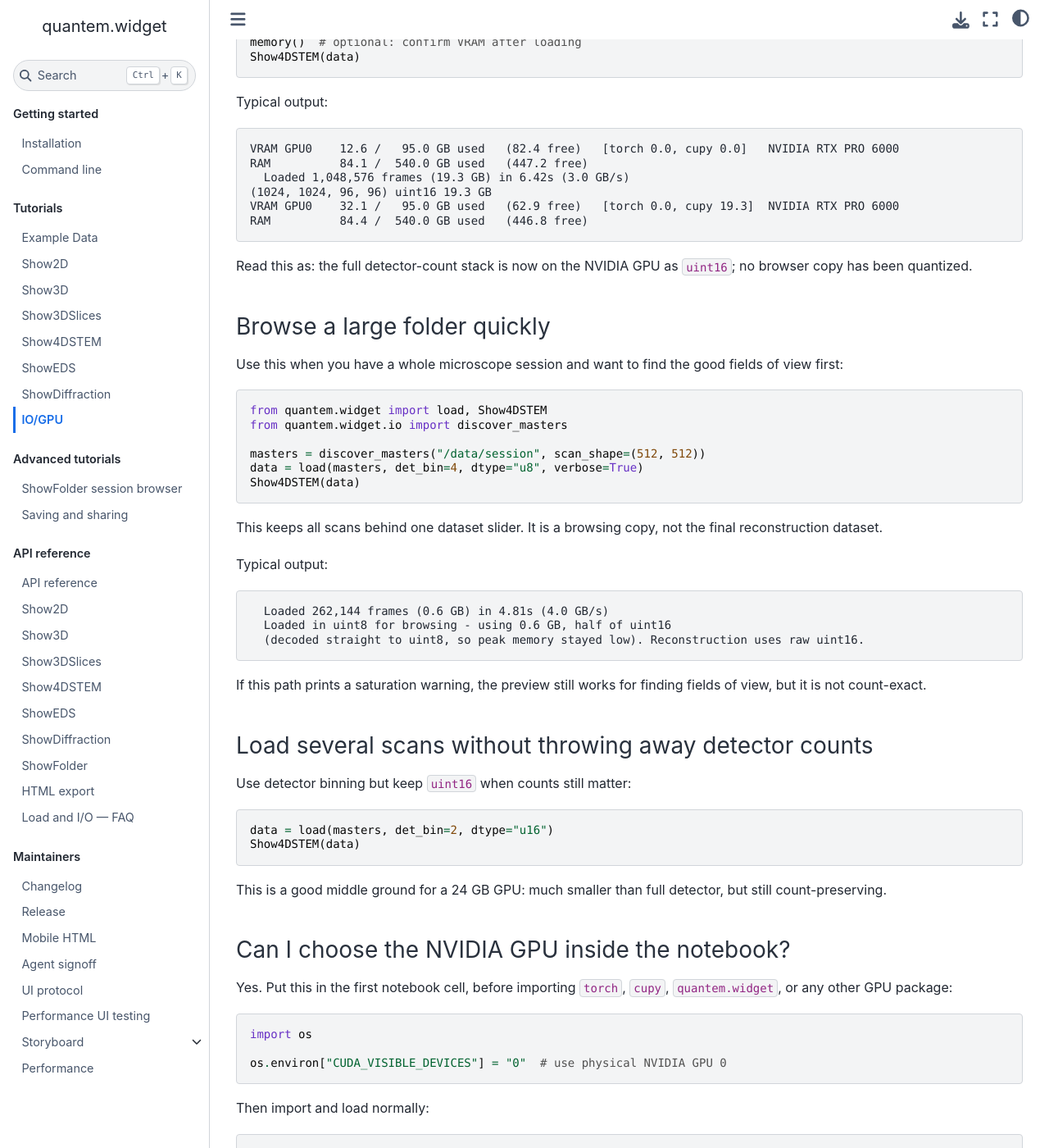
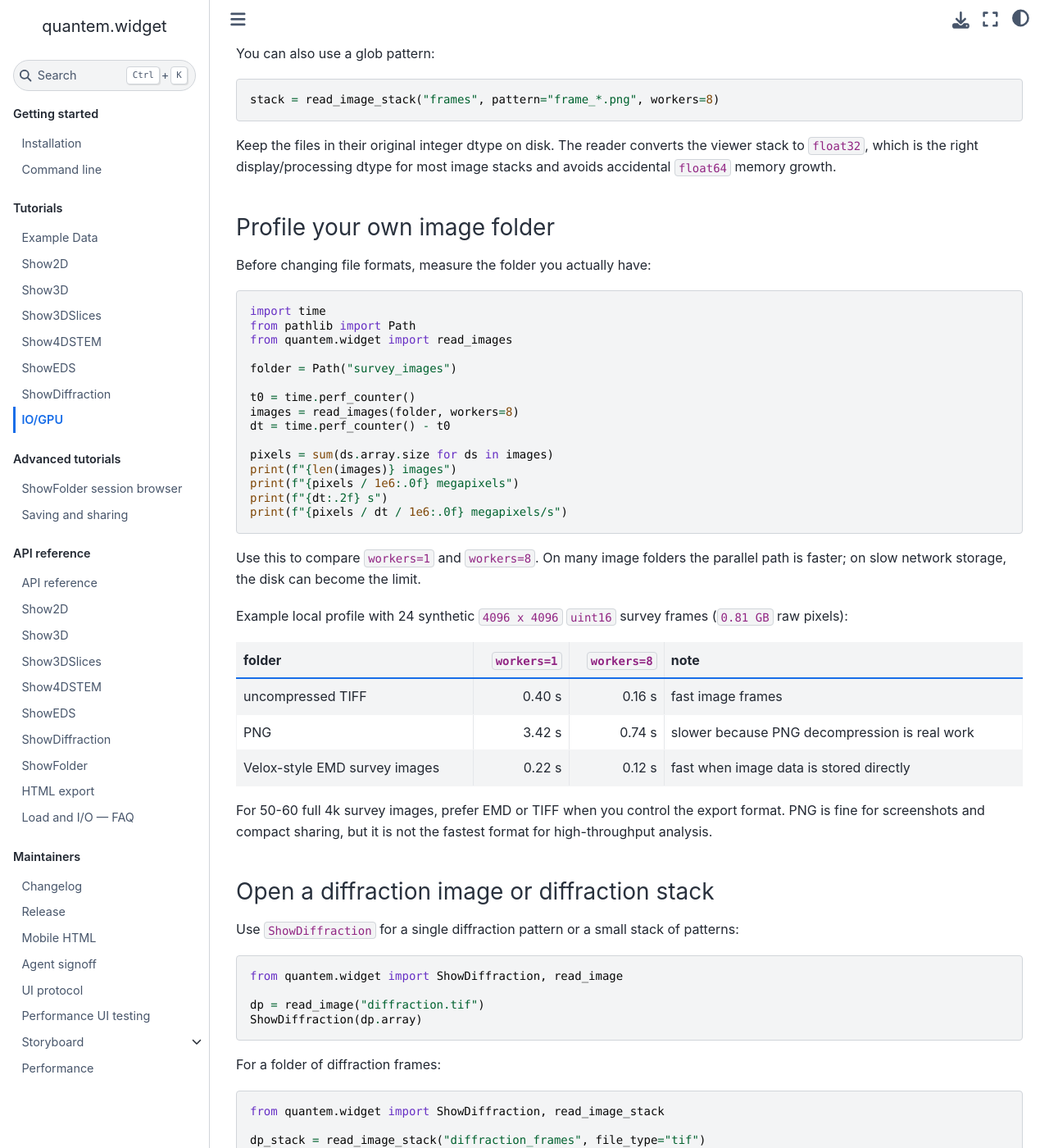
Before and after one commit to bobleesj/quantem.widget, a Jupyter Book: the page built from docs/tutorials/io_gpu.md, in a window 1280 px wide and 1400 px high, scrolled down 3942 px. Shown: the whole window at 82% size. Built offline with Jupyter Book 1.0.4 settings and Sphinx 7.4.7 and the Sphinx Book theme 1.1.4, drawn with Linux system fonts in a browser that asks for light colours; some of the changed text lies outside the part shown.

Commit message:
Improve IO GPU image batch loading docs

````diff
--- a/docs/tutorials/io_gpu.md
+++ b/docs/tutorials/io_gpu.md
@@ -89,7 +89,24 @@
 masters = discover_masters("/data/session", scan_shape=(512, 512))
 ```
 
-## Common use cases
+## Two different IO paths
+
+Use the 4D-STEM loader for detector stacks, and use the image readers for
+ordinary survey images. They are intentionally different:
+
+| data on disk | reader | what is accelerated |
+|---|---|---|
+| 4D-STEM HDF5 master files | `load(...)` | optimized detector decompression, optional detector binning, GPU-resident arrays when CUDA or Metal is available |
+| HAADF/ADF/BF survey images, PNG, TIFF, JPEG, GIF, DM, NPY | `read_image(...)`, `read_images(...)` | CPU file decoding through the format library, optional threaded batch reads, then explicit GPU transfer if you need Torch/CuPy |
+| folders of same-size image frames | `read_image_stack(...)` | threaded CPU decoding, preallocated stack, then optional GPU transfer |
+
+PNG, TIFF, and EMD survey-image decoding is not a WebGPU operation and is not
+decoded by the browser. It happens in Python. That is still the right path for
+single images and 50-60 survey files because the files are independent and can
+be read in parallel. Move the resulting arrays to the GPU only when you are
+about to compute on them.
+
+## Survey images and frame folders
 
 ### Open a HAADF, EMD survey image, PNG, or TIFF
 
@@ -117,6 +134,22 @@
 as images, and quick previews. It avoids the 4D-STEM decompression path
 entirely, so loading is immediate for normal image sizes.
 
+### Open many EMD, PNG, TIFF, or DM survey images
+
+For a folder of independent microscope images, use `read_images`. This keeps the
+simple one-image API but reads many files concurrently when you ask for workers.
+
+```python
+from quantem.widget import Show2D, read_images
+
+images = read_images("survey_images", workers=8)
+Show2D(images)
+```
+
+This is the best fit for 50-60 HAADF/ADF/BF survey images that may be different
+sizes or formats. If every frame is the same size and you want a time/depth
+slider, use `read_image_stack` instead.
+
 ### Open a folder of PNG or TIFF frames
 
 For an in-situ sequence, tilt series, denoising sweep, or any folder of
@@ -139,6 +172,44 @@
 Keep the files in their original integer dtype on disk. The reader converts the
 viewer stack to `float32`, which is the right display/processing dtype for most
 image stacks and avoids accidental `float64` memory growth.
+
+### Profile your own image folder
+
+Before changing file formats, measure the folder you actually have:
+
+```python
+import time
+from pathlib import Path
+from quantem.widget import read_images
+
+folder = Path("survey_images")
+
+t0 = time.perf_counter()
+images = read_images(folder, workers=8)
+dt = time.perf_counter() - t0
+
+pixels = sum(ds.array.size for ds in images)
+print(f"{len(images)} images")
+print(f"{pixels / 1e6:.0f} megapixels")
+print(f"{dt:.2f} s")
+print(f"{pixels / dt / 1e6:.0f} megapixels/s")
+```
+
+Use this to compare `workers=1` and `workers=8`. On many image folders the
+parallel path is faster; on slow network storage, the disk can become the limit.
+
+Example local profile with 24 synthetic `4096 x 4096` `uint16` survey frames
+(`0.81 GB` raw pixels):
+
+| folder | `workers=1` | `workers=8` | note |
+|---|---:|---:|---|
+| uncompressed TIFF | 0.40 s | 0.16 s | fast image frames |
+| PNG | 3.42 s | 0.74 s | slower because PNG decompression is real work |
+| Velox-style EMD survey images | 0.22 s | 0.12 s | fast when image data is stored directly |
+
+For 50-60 full 4k survey images, prefer EMD or TIFF when you control the export
+format. PNG is fine for screenshots and compact sharing, but it is not the
+fastest format for high-throughput analysis.
 
 ### Open a diffraction image or diffraction stack
 
````
Also changed, not shown: other parts of docs/tutorials/io_gpu.md (+2 -0 lines), 2 other files.
